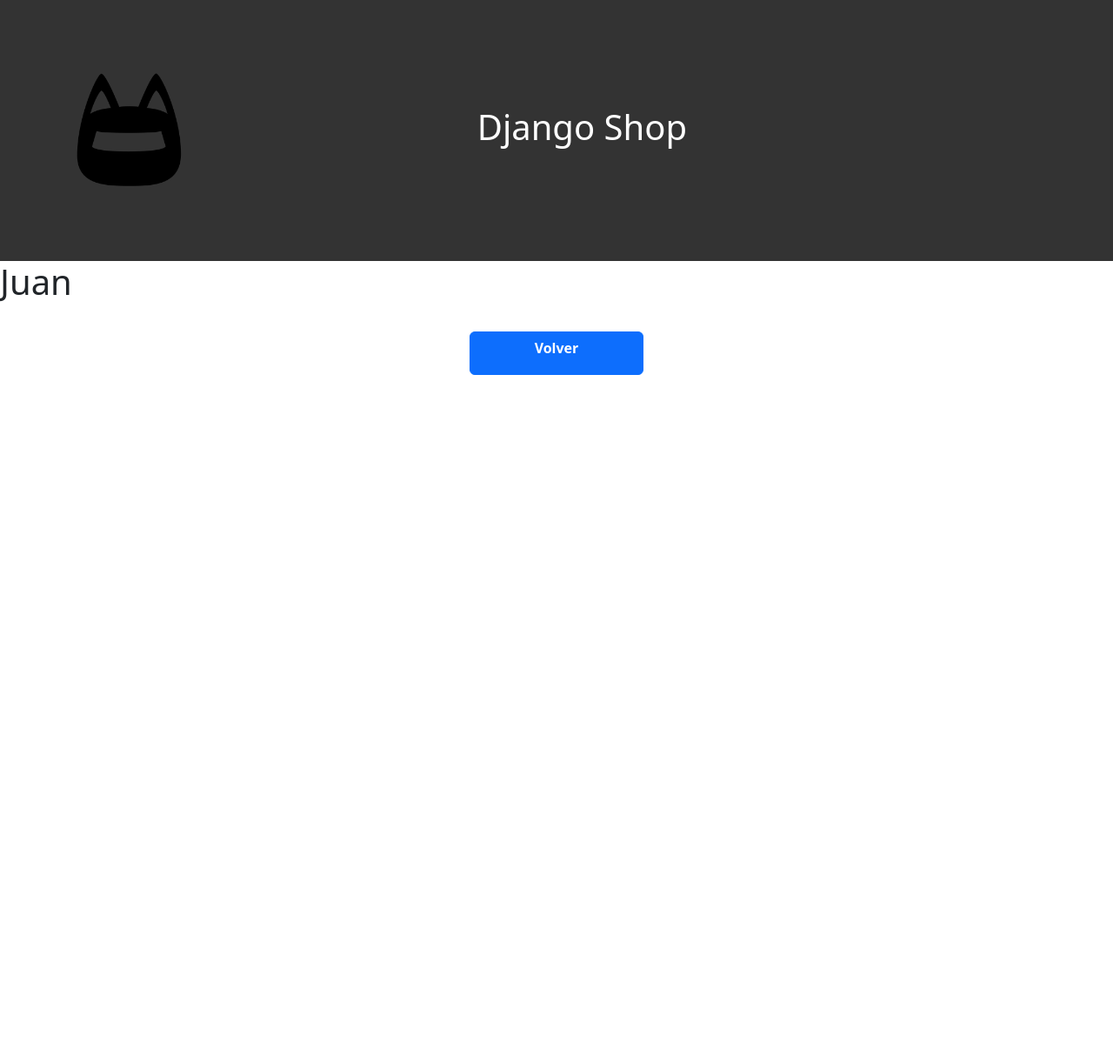
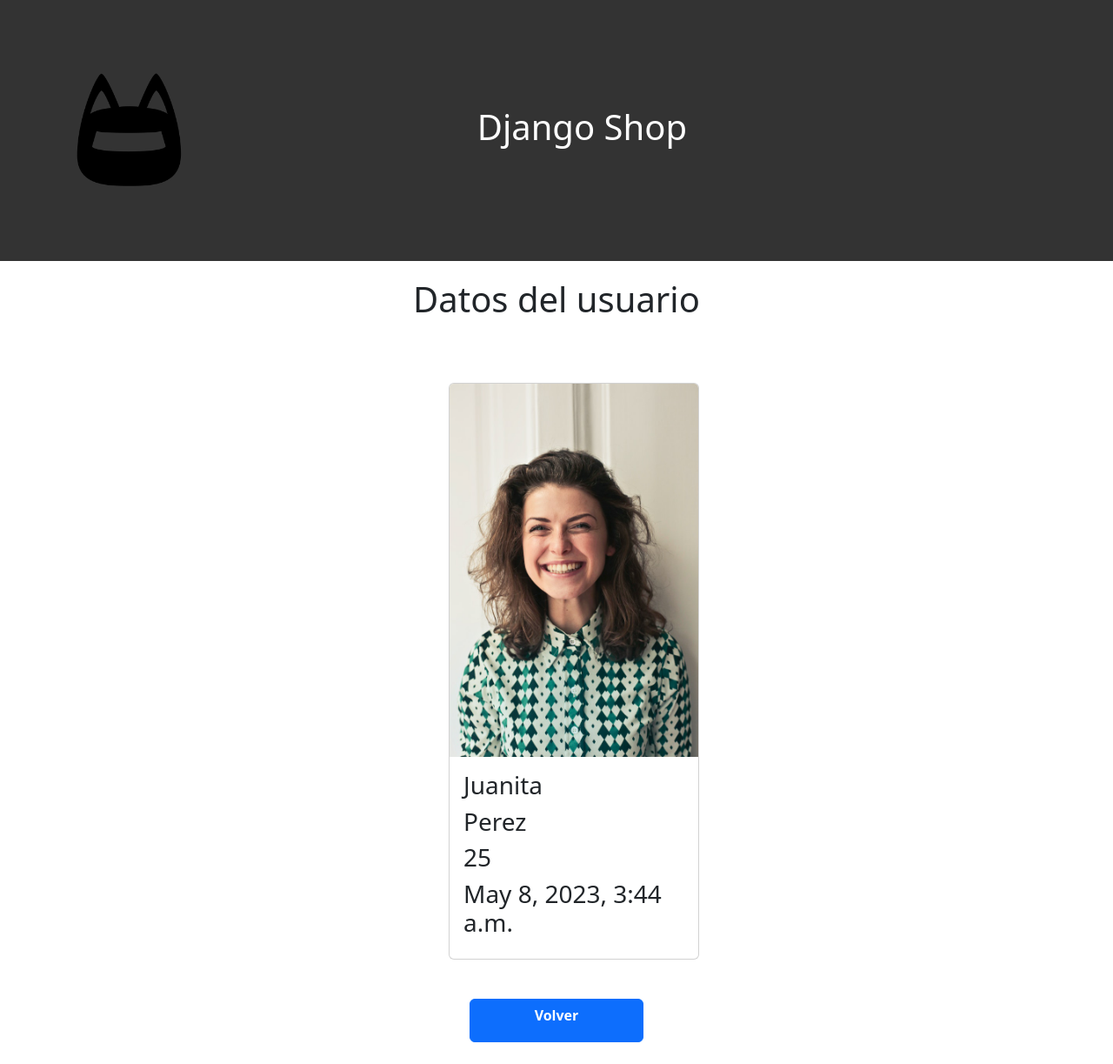
Before and after one commit to moonWonka/Evalucion1-Backend, a Django app: page /user/ in a window 1280 px wide. Shown: the whole page at 87% size. Before the commit the page ends 431 px from the top, so only its background shows below. Run offline with Django 4.2, Linux system fonts and the light colour scheme.

Commit message:
entrega evaluacion

```diff
--- a/plantillas/template/productos.html
+++ b/plantillas/template/productos.html
@@ -50,7 +50,11 @@
 
                 {% endfor %}
             </div>
-            <h5>fecha: {{fecha}}</h5>
+
+            <div class="fecha">
+                <h5>fecha: {{fecha}}</h5>
+            </div>
+
 
 
         </div>
--- a/plantillas/template/usuario.html
+++ b/plantillas/template/usuario.html
@@ -23,7 +23,20 @@
     </header>
 
     <main>
-        <h1>{{nombre}}</h1>
+        <div class="info">
+            <h1>Datos del usuario</h1>
+        </div>
+        <div class="datos-usuario">
+            <div class="card" style="width: 18rem;">
+                <img src="{% static 'images/usuario/persona.jpg' %}" class="card-img-top" alt="...">
+                <div class="card-body">
+                    <h3>{{nombre}}</h1>
+                    <h3>{{apellido}}</h1>
+                    <h3>{{edad}}</h1>
+                    <h3>{{fecha}}</h3>
+                </div>
+              </div>
+        </div>
     </main>
 
     <div class="contenedor-volver">
--- a/primeraEvaluacion/views.py
+++ b/primeraEvaluacion/views.py
@@ -9,13 +9,13 @@ def index(request):
     return render(request, 'template/index.html')
 
 def usuario(request):
-    documento = open("plantilla/template/usuario.html")
+    documento = open("plantillas/template/usuario.html")
     plt = Template(documento.read())
 
     documento.close()
 
     ctx = Context({
-        "nombre": "Juan",
+        "nombre": "Juanita",
         "apellido": "Perez",
         "edad": 25,
         "fecha": datetime.datetime.now()
@@ -57,16 +57,19 @@ def productos(request):
                 {
                     "producto": "Camiseta",
                     "descripcion": "Camiseta de algodón para hombres",
+                    "imagen" : "ropa/camisa.jpg",
                     "precio": 14990
                 },
                 {
                     "producto": "Pantalon",
                     "descripcion": "Pantalón de mezclilla para mujeres",
+                    "imagen" : "ropa/pantalon.jpg",
                     "precio": 29990
                 },
                 {
                     "producto": "Zapatos",
                     "descripcion": "Zapatos de vestir para hombres",
+                    "imagen" : "ropa/zapato.jpg",
                     "precio": 59990
                 }
             ]
@@ -75,19 +78,22 @@ def productos(request):
             "nombre": "juguetes",
             "items": [
                 {
-                    "producto": "Carro",
-                    "descripcion": "Carro de juguete para niños",
-                    "precio": 4990
+                    "producto": "Yoshi",
+                    "descripcion": "Figura de acción de Yoshi con sonido",
+                    "imagen" : "juguetes/saurio.jpg",
+                    "precio": 62990
                 },
                 {
-                    "producto": "Muñeca",
-                    "descripcion": "Muñeca de trapo para niñas",
-                    "precio": 9990
+                    "producto": "Baby Yoda",
+                    "descripcion": "Peluche Matel Star Wars Baby Yoda",
+                    "imagen" : "juguetes/yoda.jpg",
+                    "precio": 35000
                 },
                 {
-                    "producto": "Pelota",
-                    "descripcion": "Pelota de fútbol para niños",
-                    "precio": 2990
+                    "producto": "Peluche Wookie",
+                    "descripcion": "Peluhe Star Wars Wookie de 25 cm",
+                    "imagen" : "juguetes/wookie.jpg",
+                    "precio": 27990
                 }
             ]
         },
--- a/static/css/usuario.css
+++ b/static/css/usuario.css
@@ -32,6 +32,7 @@ header {
 
 /* fin logo */
 
+
 .contenedor-volver {
     display: flex;
     justify-content: center;
@@ -45,3 +46,20 @@ header {
     height: 50px;
     font-weight: bold;
 }
+
+.datos-usuario {
+    display: flex;
+    flex-direction: column;
+    justify-content: center;
+    align-items: center;
+    width: 100%;
+    height: auto;
+    margin:20px;
+}
+
+.info {
+    margin-top: 20px;
+    width: 100%;
+    height: 100px;
+    text-align: center;
+}
```
Also changed, not shown: static/css/productos.css (+10 -0 lines), .pretierrc.json (deleted), static/images/juguetes/saurio.jpg (added), static/images/juguetes/wookie.jpg (added), static/images/juguetes/yoda.jpg (added), static/images/ropa/camisa.jpg (added), static/images/ropa/pantalon.jpg (added), static/images/ropa/zapato.jpg (added), static/images/usuario/persona.jpg (added).
